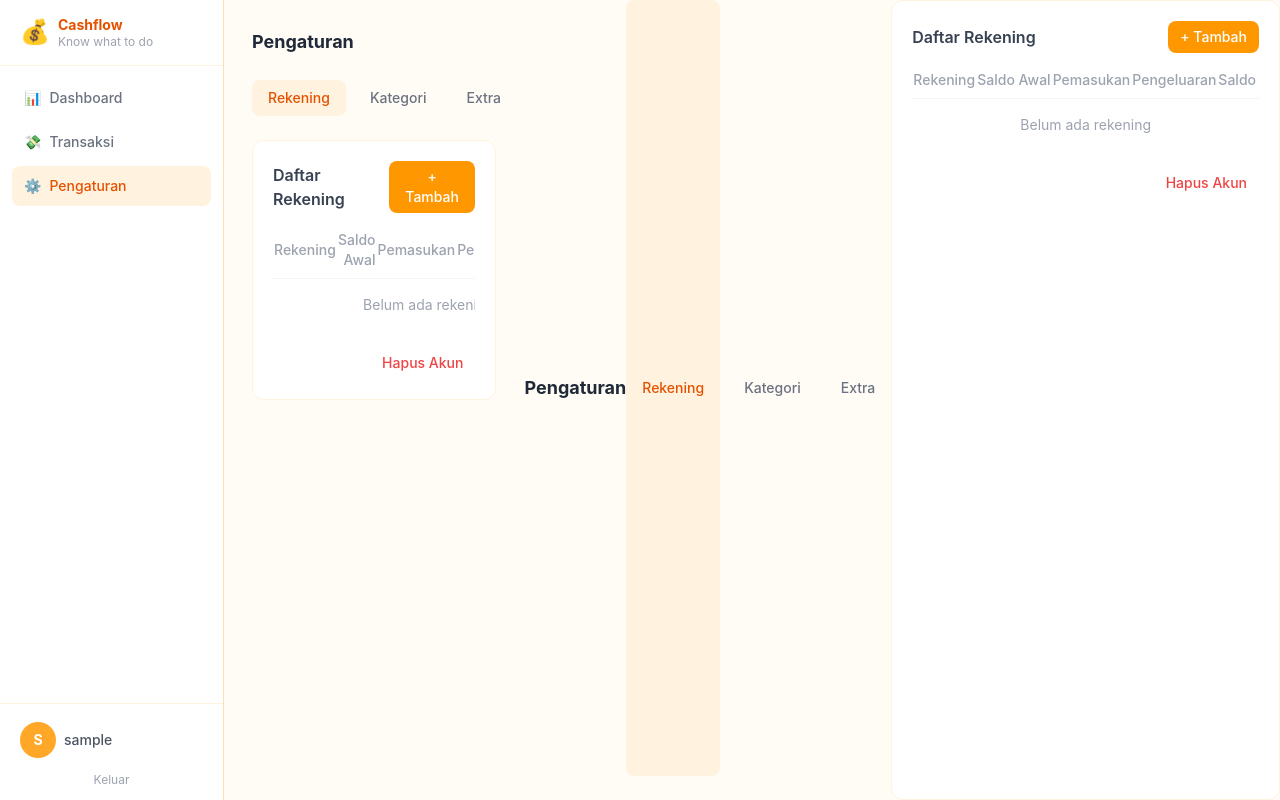
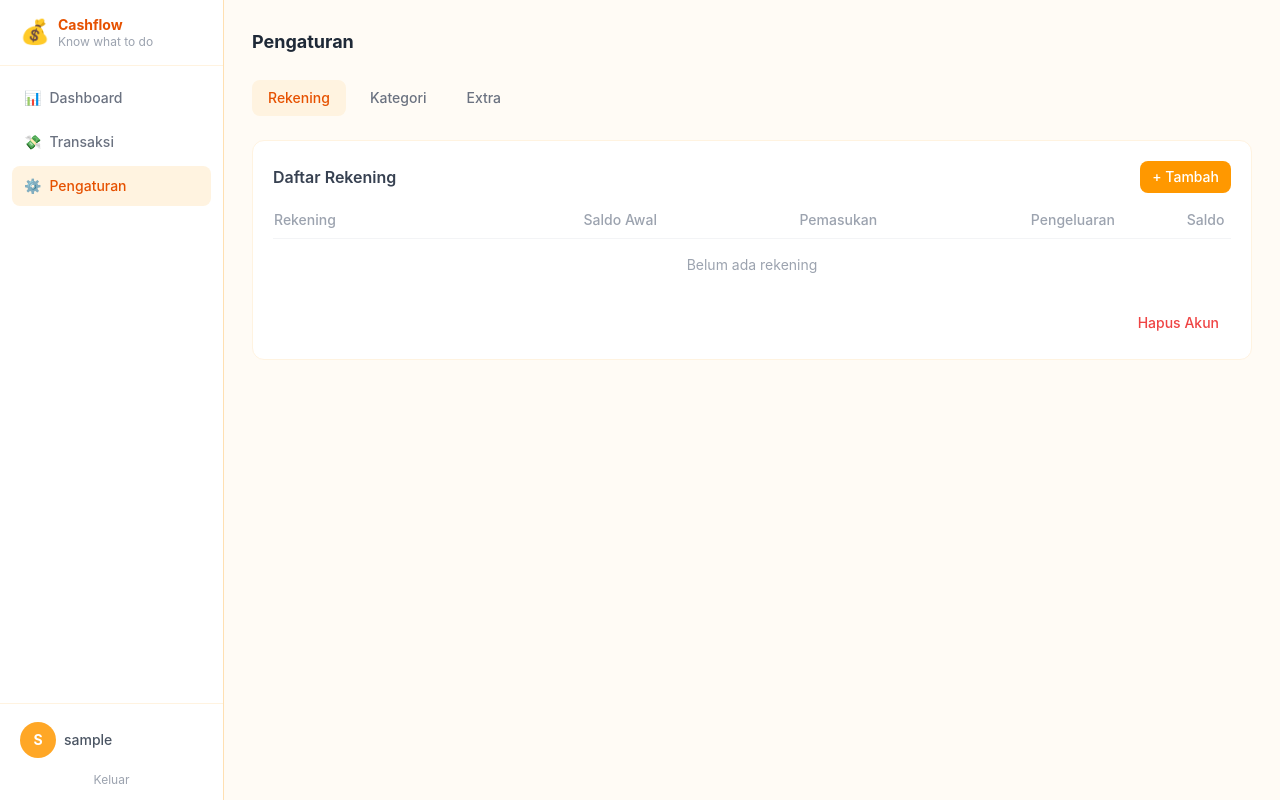
Before and after one commit to panpapan-rahe/cash-flow-journal, a Flask app: page /settings in a window 1280 px wide. Run offline with Flask 3, Linux system fonts and the light colour scheme; the visitor is signed in with stand-in values (Sample User, id 1); data that the repository does not hold is empty; some libraries are stand-ins or nearby versions.

Commit message:
fix: cleanup settings.html layout and structure

```diff
--- a/app/static/app.js
+++ b/app/static/app.js
@@ -256,6 +256,7 @@ if (debtModal) {
     });
 }
 
+if (debtForm) {
     debtForm.addEventListener('submit', async (e) => {
         e.preventDefault();
         const payload = {
@@ -273,9 +274,10 @@ debtForm.addEventListener('submit', async (e) => {
             updateSummaryCards();
             await updateAccountDropdowns();
         } catch (e) {
-        alert('Gagal menambah hutang: ' + e.message);
+            alert('Gagal: ' + e.message);
         }
     });
+}
 
 // Pay Modal
 const payModal = document.getElementById('pay-modal');
--- a/app/templates/settings.html
+++ b/app/templates/settings.html
@@ -38,7 +38,6 @@
 
         <!-- Main -->
         <main class="flex-1 overflow-y-auto scroll-thin p-5 lg:p-7 bg-cream">
-
             <!-- Header -->
             <div class="flex items-center justify-between mb-6">
                 <h2 class="text-lg font-bold text-gray-800">Pengaturan</h2>
@@ -78,82 +77,6 @@
                     <div class="mt-4 flex justify-end">
                         <button id="btn-delete-account" class="px-3 py-1.5 text-sm font-medium text-red-500 hover:bg-red-50 rounded-lg transition">Hapus Akun</button>
                     </div>
-                </div>
-            </div>
-
-            <!-- Categories panel -->
-            <div class="settings-content" id="content-categories" style="display:none">
-                <div class="bg-white rounded-xl border border-warm-100 p-5">
-                    <div class="flex items-center justify-between mb-4">
-                        <h4 class="text-sm font-semibold text-gray-700">Daftar Kategori</h4>
-                        <button id="btn-add-category" class="px-3 py-1.5 text-sm font-medium bg-warm-500 hover:bg-warm-600 text-white rounded-lg transition">+ Tambah</button>
-                    </div>
-                    <div class="overflow-x-auto">
-                        <table class="w-full text-sm">
-                            <thead>
-                                <tr class="text-left text-gray-400 border-b border-gray-100">
-                                    <th class="pb-2 font-medium">Nama Kategori</th>
-                                    <th class="pb-2 font-medium">Tipe</th>
-                                    <th class="pb-2 font-medium"></th>
-                                </tr>
-                            </thead>
-                            <tbody id="categories-settings-body">
-                                <tr><td colspan="3" class="text-center py-4 text-gray-400">Belum ada kategori</td></tr>
-                            </tbody>
-                        </table>
-                    </div>
-                </div>
-            </div>
-
-            <!-- Extra panel -->
-            <div class="settings-content" id="content-extra" style="display:none">
-                <div class="bg-white rounded-xl border border-red-100 p-5">
-                    <div class="flex items-center gap-2 mb-2">
-                        <span class="text-base">⚠️</span>
-                        <h4 class="text-sm font-semibold text-red-600">Zona Bahaya</h4>
-                    </div>
-                    <p class="text-sm text-gray-500 mb-4">Hapus akun dan semua data terkait (transaksi, hutang, rekening, kategori). Tindakan ini <strong>tidak bisa dibatalkan</strong>.</p>
-                    <button id="btn-delete-account-extra" class="px-4 py-2 text-sm font-medium bg-red-500 hover:bg-red-600 text-white rounded-lg transition">Hapus Akun</button>
-                </div>
-            </div>
-        </main>
-
-            <div class="flex items-center justify-between mb-6">
-                <h2 class="text-lg font-bold text-gray-800">Pengaturan</h2>
-            </div>
-
-            <!-- Settings nav tabs -->
-            <div class="flex gap-2 mb-6">
-                <button class="settings-tab px-4 py-2 text-sm font-medium rounded-lg bg-warm-100 text-warm-700" data-tab="accounts">Rekening</button>
-                <button class="settings-tab px-4 py-2 text-sm font-medium rounded-lg text-gray-500 hover:bg-warm-50" data-tab="categories">Kategori</button>
-                <button class="settings-tab px-4 py-2 text-sm font-medium rounded-lg text-gray-500 hover:bg-warm-50" data-tab="extra">Extra</button>
-            </div>
-
-            <!-- Accounts panel -->
-            <div class="bg-white rounded-xl border border-warm-100 p-5">
-                <div class="flex items-center justify-between mb-4">
-                    <h3 class="text-base font-semibold text-gray-700">Daftar Rekening</h3>
-                    <button id="btn-add-account" class="px-3 py-1.5 text-sm font-medium bg-warm-500 hover:bg-warm-600 text-white rounded-lg transition">+ Tambah</button>
-                </div>
-                <div class="overflow-x-auto">
-                    <table class="w-full text-sm">
-                        <thead>
-                            <tr class="text-left text-gray-400 border-b border-gray-100">
-                                <th class="pb-2 font-medium">Rekening</th>
-                                <th class="pb-2 font-medium text-right">Saldo Awal</th>
-                                <th class="pb-2 font-medium text-right">Pemasukan</th>
-                                <th class="pb-2 font-medium text-right">Pengeluaran</th>
-                                <th class="pb-2 font-medium text-right">Saldo</th>
-                                <th class="pb-2 font-medium"></th>
-                            </tr>
-                        </thead>
-                        <tbody id="accounts-settings-body">
-                            <tr><td colspan="6" class="text-center py-4 text-gray-400">Belum ada rekening</td></tr>
-                        </tbody>
-                    </table>
-                </div>
-                <div class="mt-4 flex justify-end">
-                    <button id="btn-delete-account" class="px-3 py-1.5 text-sm font-medium text-red-500 hover:bg-red-50 rounded-lg transition">Hapus Akun</button>
                 </div>
             </div>
 
```
Lines whose indentation alone changed are shown as unchanged.
